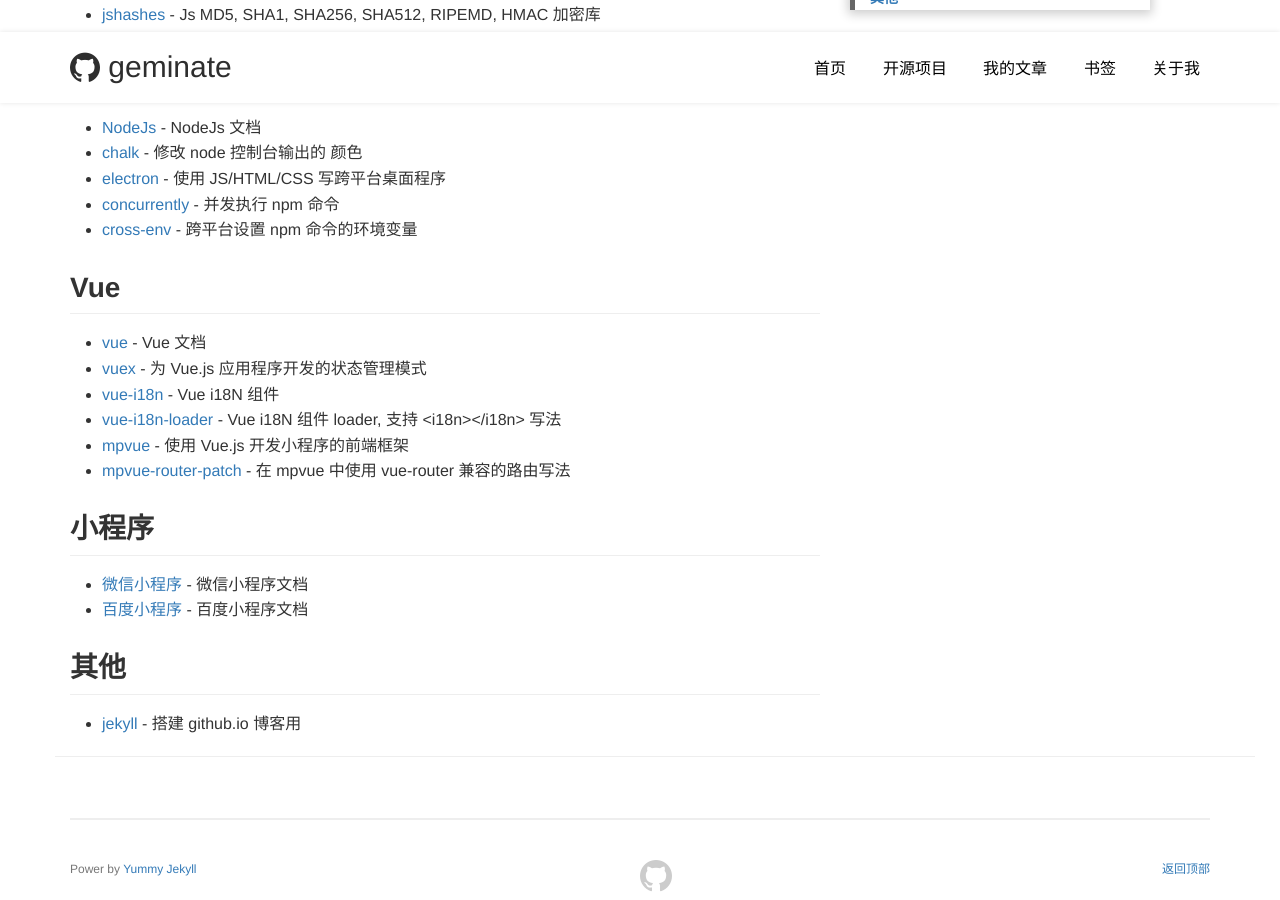
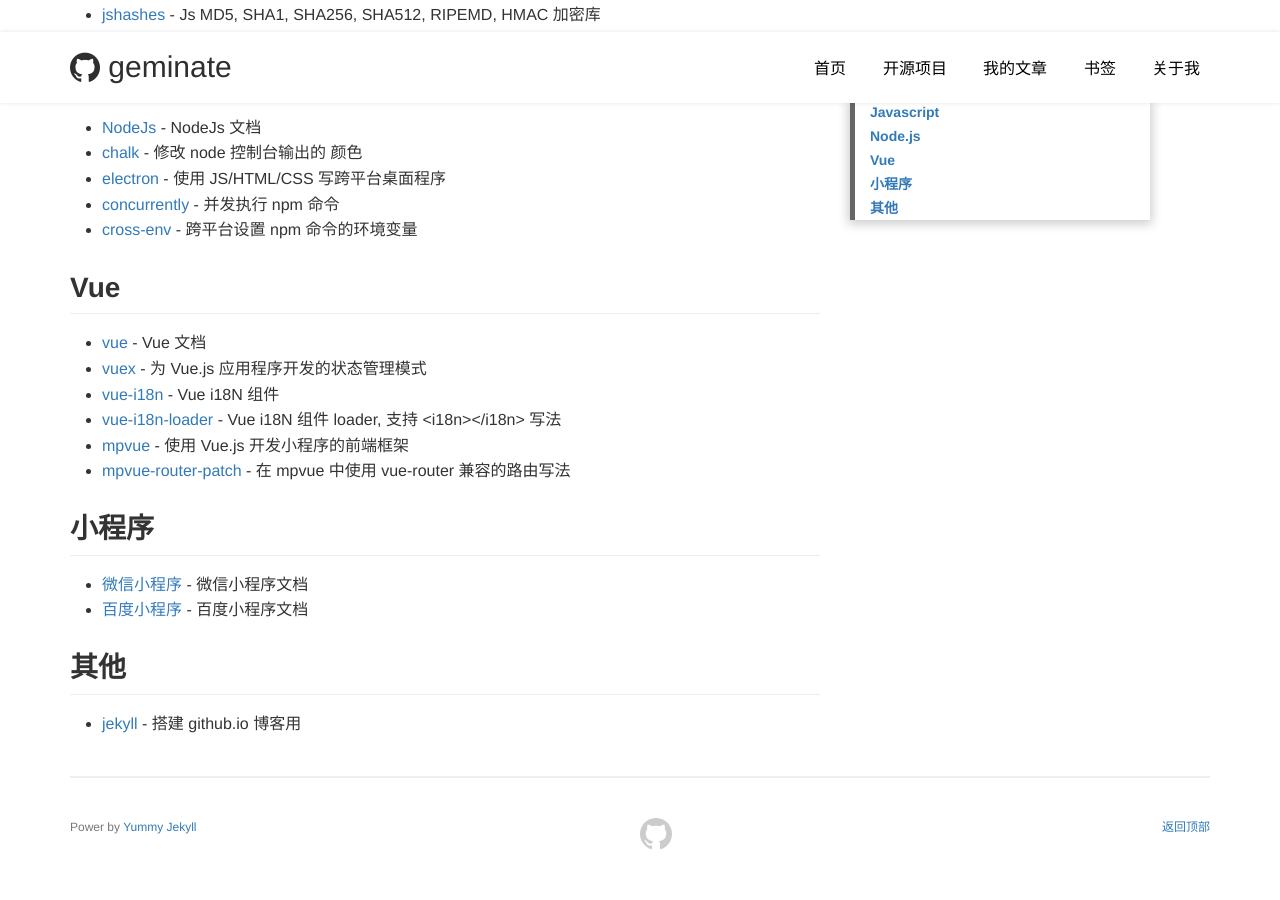
Before and after one commit to geminate/geminate.github.io, a Jekyll site: the page built from bookmark.md, in a window 1280 px wide and 900 px high, scrolled down 574 px. Built offline with Jekyll 4.4.1, drawn with Linux system fonts in a browser that asks for light colours; after the commit the page ends 1432 px from its top, so only the background shows below that.

Commit message:
pref: 1. 样式调整

```diff
--- a/_layouts/bookmark.html
+++ b/_layouts/bookmark.html
@@ -5,7 +5,7 @@
 {% include jumbotron.html %}
 <article class="post container" itemscope itemtype="http://schema.org/BlogPosting">
 
-    <div class="row">
+    <div class="row" style="display: flex;">
 
         {% if page.no-post-nav %}
         <div class="col-md-12 markdown-body">
@@ -25,8 +25,6 @@
         </div>
         {% endif %}
 
-        <hr class="col-md-12">
-
     </div>
 
 </article>
```
